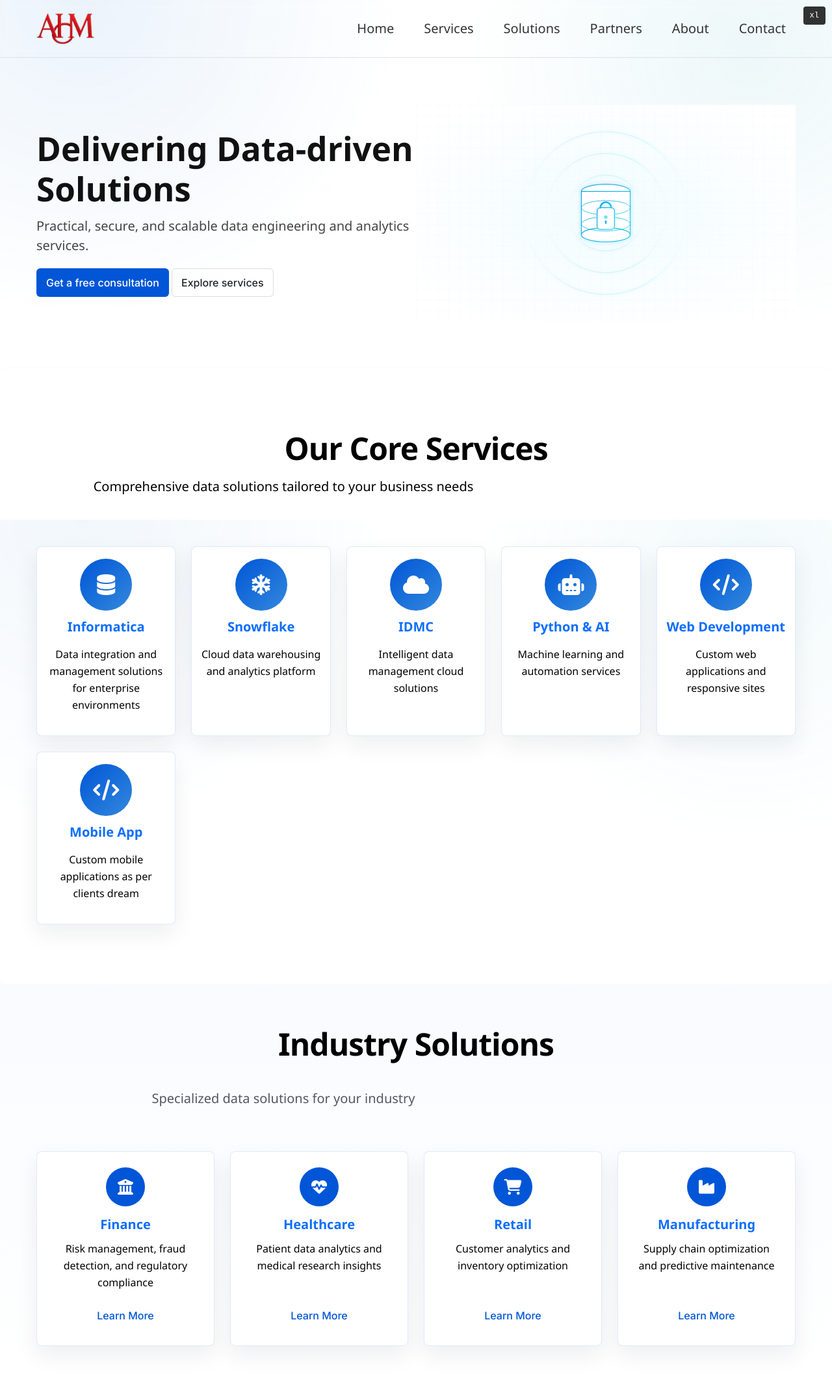
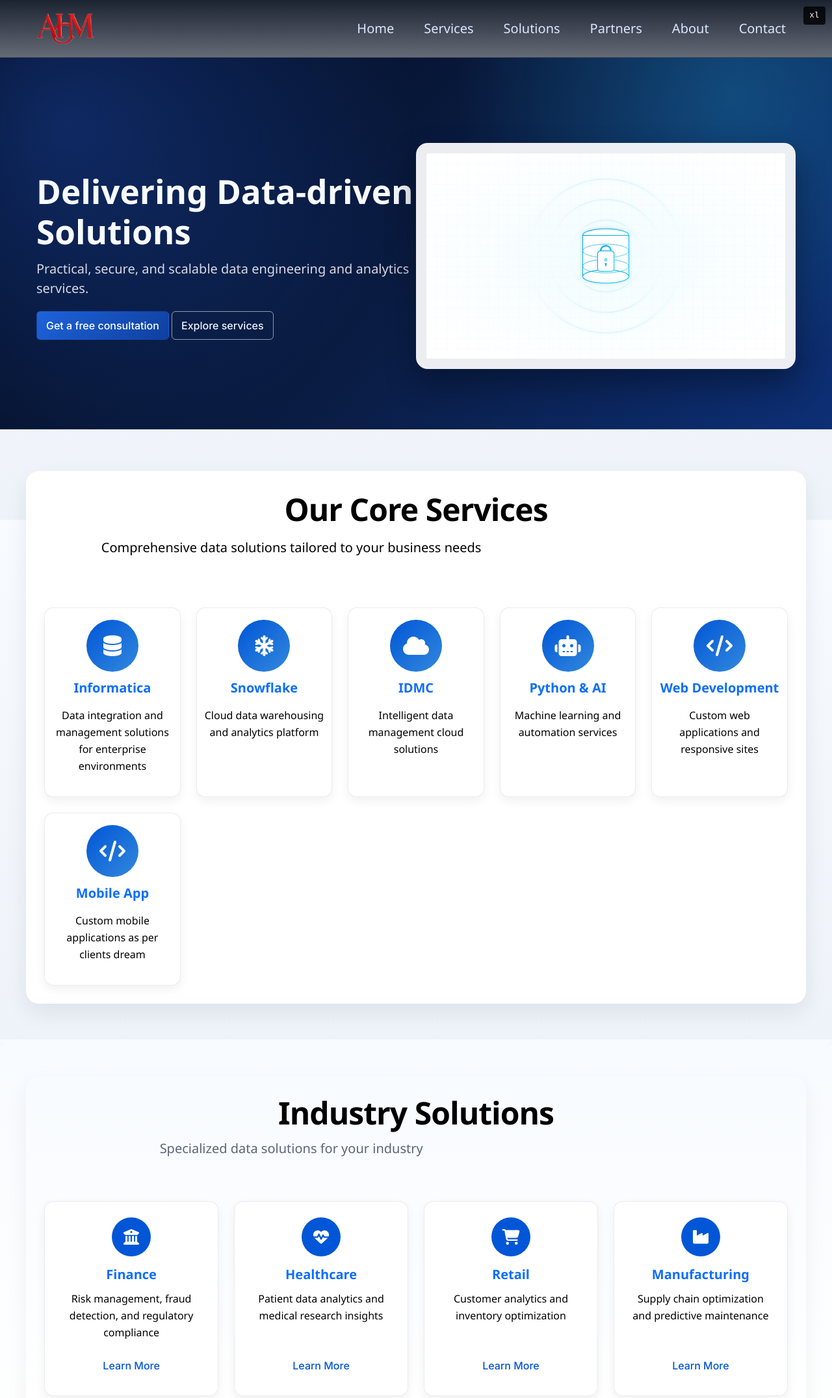
Before and after one commit to tellmesameer/AHM_WEB, a plain HTML site: page index.html in a window 1280 px wide. Shown: the top 2152 px of the page at 65% size. Drawn offline with nearby package versions, Linux system fonts and the light colour scheme.

Commit message:
Refine homepage theme and document correction in reference

```diff
--- a/css/phase3.css
+++ b/css/phase3.css
@@ -364,3 +364,183 @@ main.pt-exit { opacity: 0; }
   background-size: 200px 100%;
   animation: skeleton-shimmer 1.2s ease-in-out infinite;
 }
+/* ========================================
+   THEME REWORK (2026-04-23)
+   Cohesive visual language + spacing fixes
+   ======================================== */
+
+:root {
+  --theme-bg: #f3f6fb;
+  --theme-surface: #ffffff;
+  --theme-ink: #0f172a;
+  --theme-muted: #5b6478;
+  --theme-primary: #1e63da;
+  --theme-primary-dark: #0f3f9f;
+}
+
+body {
+  background: linear-gradient(180deg, #f8fbff 0%, #eef3f9 100%);
+  color: var(--theme-ink);
+}
+
+.section-subtitle {
+  margin-top: 0;
+  color: var(--theme-muted);
+}
+
+/* Header: readable over dark hero, classy when docked */
+.site-header {
+  background: linear-gradient(180deg, rgba(3, 11, 27, 0.9), rgba(3, 11, 27, 0.6));
+  border-bottom: 1px solid rgba(148, 163, 184, 0.25);
+}
+
+.main-nav__list li a {
+  color: #dbe7ff;
+}
+
+.main-nav__list li a:hover,
+.main-nav__list li a:focus-visible {
+  color: #ffffff;
+  background: rgba(255, 255, 255, 0.12);
+}
+
+.site-header.docked {
+  background: rgba(255, 255, 255, 0.92);
+  backdrop-filter: blur(10px);
+}
+
+.site-header.docked .main-nav__list li a {
+  color: #1f2937;
+}
+
+.site-header.docked .main-nav__list li a:hover,
+.site-header.docked .main-nav__list li a:focus-visible {
+  color: #0b58ca;
+  background: rgba(30, 99, 218, 0.1);
+}
+
+/* Hero */
+.hero.hero--bg {
+  background:
+    radial-gradient(circle at 8% 18%, rgba(41, 109, 255, 0.3), transparent 42%),
+    radial-gradient(circle at 88% 10%, rgba(36, 196, 255, 0.25), transparent 34%),
+    linear-gradient(130deg, #020817 0%, #0a1d45 55%, #0d2f75 100%);
+  border-bottom: 1px solid rgba(255, 255, 255, 0.08);
+  padding-top: clamp(5.5rem, 9vw, 8rem);
+  padding-bottom: clamp(3rem, 6vw, 5rem);
+}
+
+.hero__title,
+.hero__lead {
+  color: #f8fbff;
+}
+
+.hero__lead {
+  max-width: 52ch;
+  color: rgba(248, 251, 255, 0.85);
+}
+
+.hero__inner img {
+  background: rgba(255, 255, 255, 0.92);
+  border-radius: 18px;
+  padding: 1rem;
+  box-shadow: 0 22px 45px rgba(2, 10, 24, 0.45);
+}
+
+.btn--primary {
+  background: linear-gradient(135deg, var(--theme-primary), var(--theme-primary-dark));
+  border-color: transparent;
+}
+
+.btn--ghost {
+  border-color: rgba(255, 255, 255, 0.55);
+  color: #eef4ff;
+}
+
+.btn--ghost:hover {
+  background: rgba(255, 255, 255, 0.16);
+}
+
+/* Section wrappers */
+.section-shell {
+  padding-block: clamp(3rem, 5vw, 5rem);
+}
+
+#services-overview,
+#partners,
+#contact,
+#newsletter {
+  background: transparent;
+}
+
+#services-overview .container,
+#partners .container,
+#testimonials .container,
+#contact .container,
+#newsletter .container {
+  background: var(--theme-surface);
+  border-radius: 20px;
+  padding: clamp(1.2rem, 2.2vw, 2rem);
+  box-shadow: 0 14px 34px rgba(15, 23, 42, 0.08);
+}
+
+#solutions-preview .container {
+  background: linear-gradient(180deg, #f8fbff 0%, #ffffff 100%);
+  border-radius: 20px;
+  padding: clamp(1.2rem, 2.2vw, 2rem);
+  box-shadow: 0 14px 34px rgba(15, 23, 42, 0.06);
+}
+
+#testimonials .container {
+  background: linear-gradient(180deg, #f6f9ff 0%, #ffffff 100%);
+}
+
+.service-card,
+.solution-card,
+.testimonial-card,
+.partner-card {
+  border-radius: 14px;
+  border: 1px solid rgba(15, 23, 42, 0.08);
+  box-shadow: 0 6px 16px rgba(15, 23, 42, 0.06);
+}
+
+.contact-form-container {
+  background: linear-gradient(160deg, #ffffff 0%, #f5f9ff 100%);
+  border: 1px solid rgba(15, 23, 42, 0.08);
+}
+
+#newsletter .section-title,
+#newsletter .section-subtitle {
+  text-align: center;
+}
+
+/* Footer blend */
+.site-footer-wrapper {
+  padding-top: 2.5rem;
+  background: transparent;
+}
+
+.site-footer.card {
+  border: 1px solid rgba(15, 23, 42, 0.08);
+  box-shadow: 0 16px 36px rgba(15, 23, 42, 0.09);
+}
+
+@media (max-width: 900px) {
+  .hero__inner .content,
+  .hero__inner img {
+    width: 100%;
+  }
+
+  .hero__inner {
+    gap: 1.25rem;
+  }
+
+  .main-nav {
+    background: #0b1733;
+    border: 1px solid rgba(148, 163, 184, 0.25);
+  }
+
+  .main-nav__list li a {
+    color: #e5edff;
+  }
+}
```
Also changed, not shown: CODEBASE_REFERENCE.md (+8 -1 lines).
